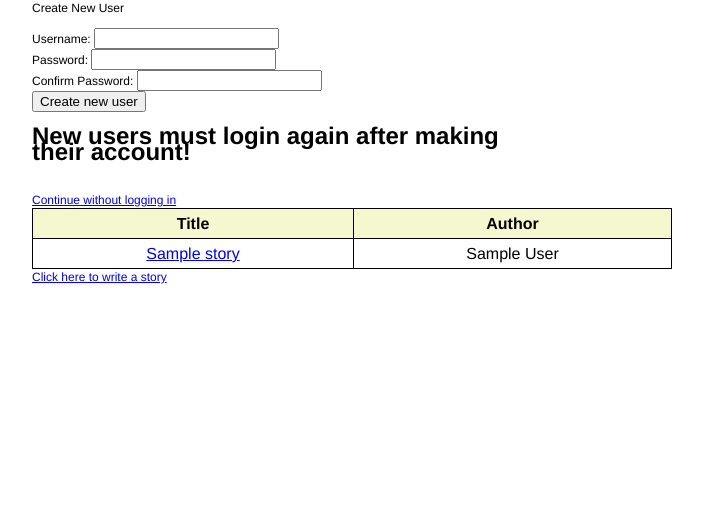
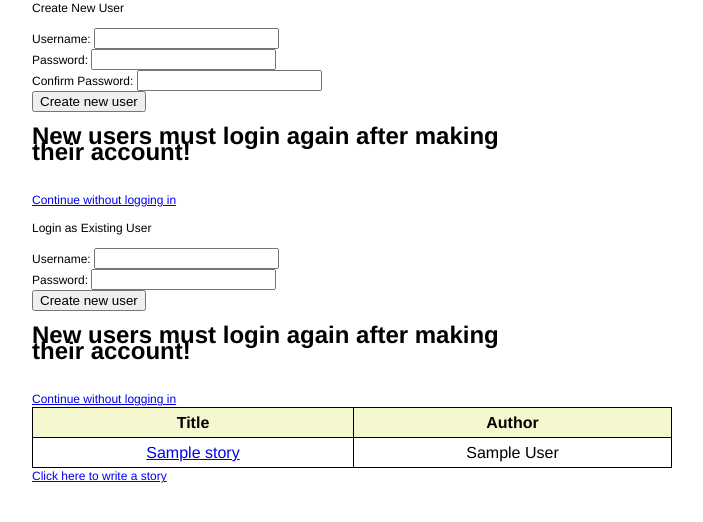
Before and after one commit to wwick/news-website, a PHP site: page /homepage.php in a window 1280 px wide. Shown: the top 522 px of the page, without its empty margins (358-1061 px from the left). Run offline with PHP 8.4, Linux system fonts and the light colour scheme; tables that the repository leaves empty hold one stand-in row (values such as "Sample post").

Commit message:
different forms

```diff
--- a/homepage.php
+++ b/homepage.php
@@ -31,10 +31,21 @@
 
 			echo "
 			<p>Create New User</p>
-			<form action=\"login.php\" method=\"POST\">
+			<form action=\"create.php\" method=\"POST\">
 				Username: <input type=\"text\" name=\"user\"><br>
 				Password: <input type=\"password\" name=\"password1\"><br>
 				Confirm Password: <input type=\"password\" name=\"password2\"><br>
+				<input type=\"submit\" value=\"Create new user\"><br>
+			</form>
+			<h1> New users must login again after making their account! </h1></br>
+			<a href=\"homepage.php\">Continue without logging in</a>
+			<br>";
+
+			echo "
+			<p>Login as Existing User</p>
+			<form action=\"login.php\" method=\"POST\">
+				Username: <input type=\"text\" name=\"user\"><br>
+				Password: <input type=\"password\" name=\"password\"><br>
 				<input type=\"submit\" value=\"Create new user\"><br>
 			</form>
 			<h1> New users must login again after making their account! </h1></br>
```
